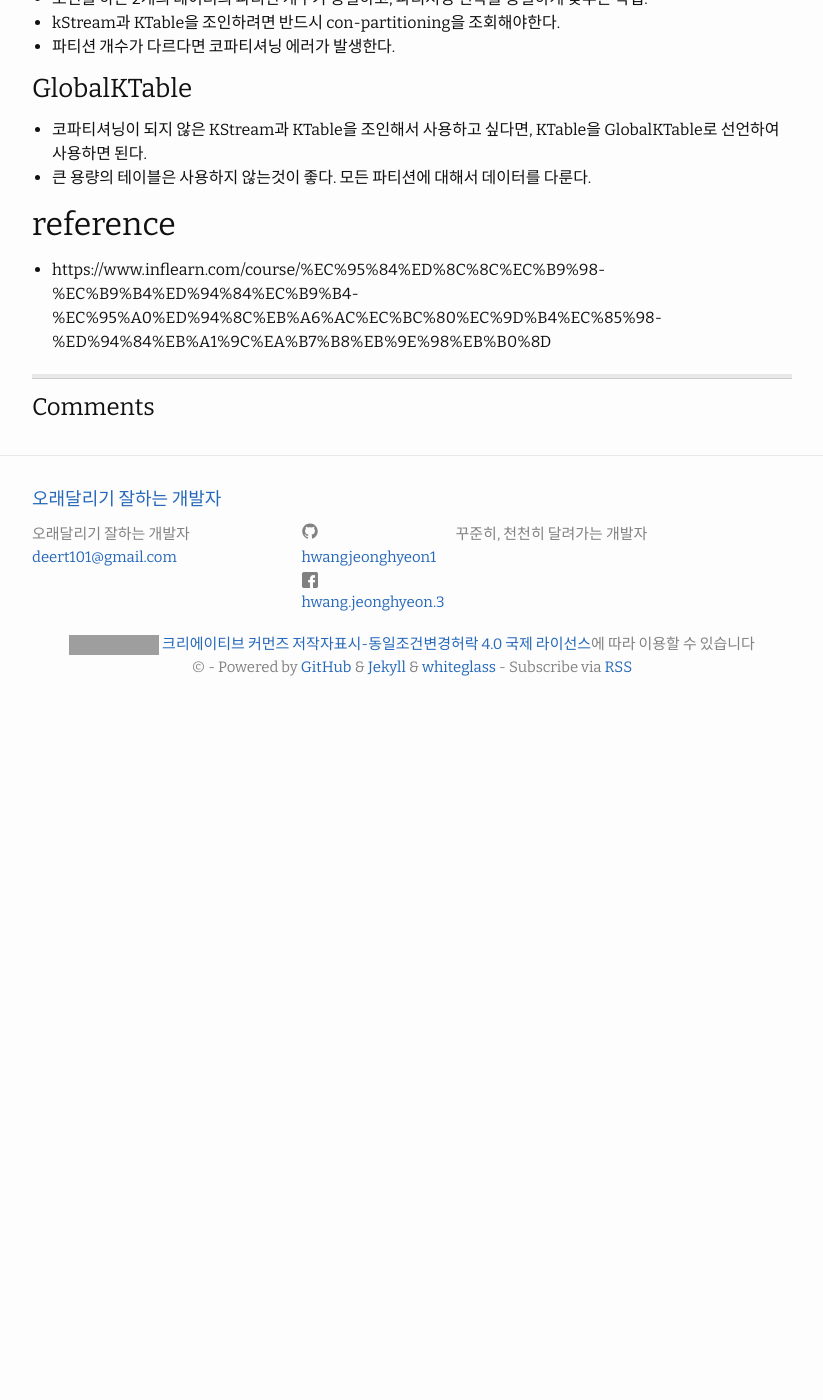
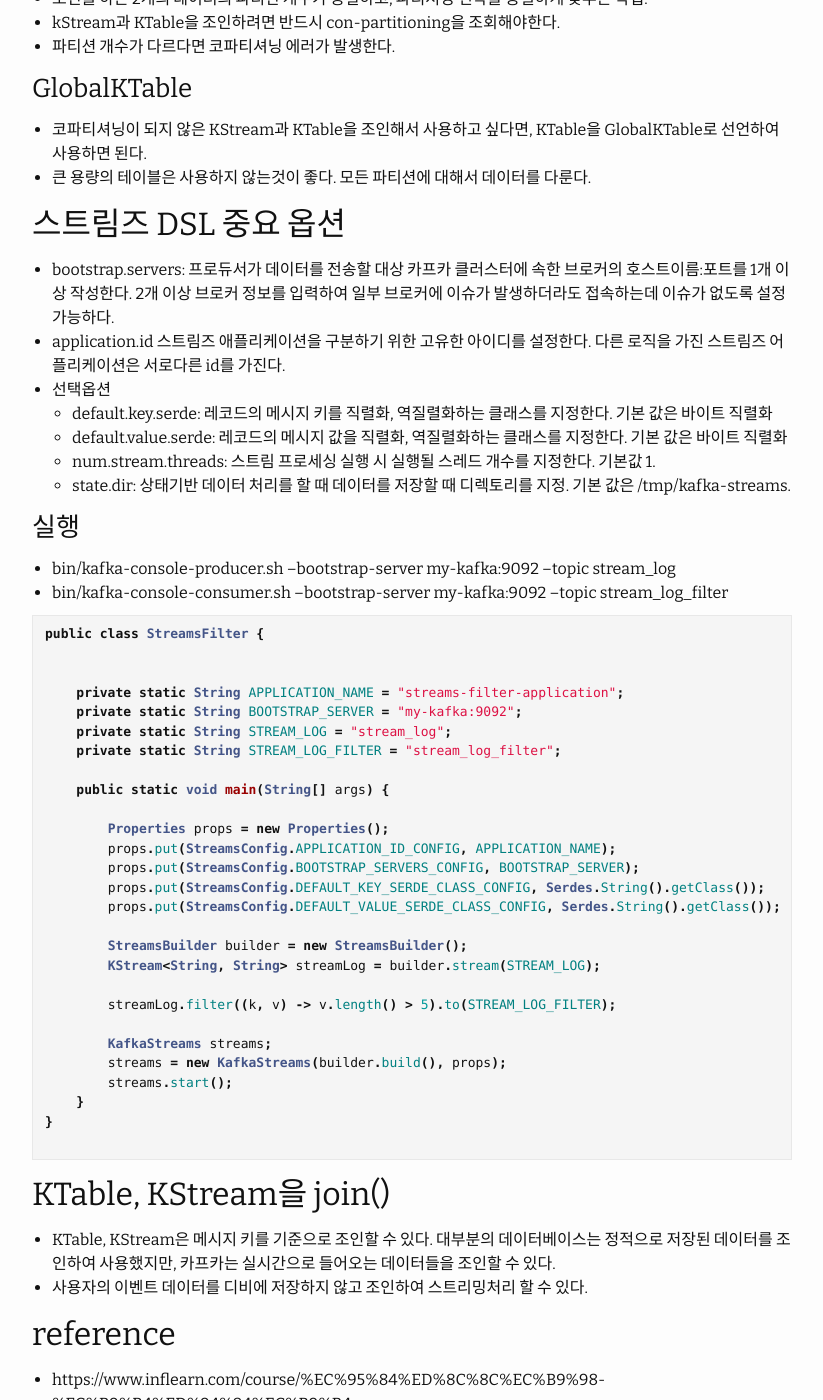
Before and after one commit to HWANGJEONGHYEON1/HWANGJEONGHYEON1.github.io, a Jekyll site: the page built from _posts/2022-10-14-kafka-study5.md, in a window 1280 px wide and 1400 px high, scrolled down 1634 px. Shown: the whole window, without its empty margins (228-1051 px from the left). Built offline with Jekyll 4.4.1, drawn with Linux system fonts in a browser that asks for light colours; comment, search, counter and statistics services are not loaded; before the commit the page ends 2342 px from its top, so only the background shows below that; grey boxes are pictures that could not be loaded.

Commit message:
[study] kafka-5 Kstream, Ktable, Join()

````diff
--- a/_posts/2022-10-14-kafka-study5.md
+++ b/_posts/2022-10-14-kafka-study5.md
@@ -68,6 +68,55 @@ categories: kafka
 - 코파티셔닝이 되지 않은 KStream과 KTable을 조인해서 사용하고 싶다면, KTable을 GlobalKTable로 선언하여 사용하면 된다.
 - 큰 용량의 테이블은 사용하지 않는것이 좋다. 모든 파티션에 대해서 데이터를 다룬다.
 
+## 스트림즈 DSL 중요 옵션
+- bootstrap.servers: 프로듀서가 데이터를 전송할 대상 카프카 클러스터에 속한 브로커의 호스트이름:포트를 1개 이상 작성한다. 2개 이상 브로커 정보를 입력하여 일부 브로커에 이슈가 발생하더라도 접속하는데 이슈가 없도록 설정 가능하다.
+- application.id 스트림즈 애플리케이션을 구분하기 위한 고유한 아이디를 설정한다. 다른 로직을 가진 스트림즈 어플리케이션은 서로다른 id를 가진다.
+- 선택옵션
+    - default.key.serde: 레코드의 메시지 키를 직렬화, 역질렬화하는 클래스를 지정한다. 기본 값은 바이트 직렬화
+    - default.value.serde: 레코드의 메시지 값을 직렬화, 역질렬화하는 클래스를 지정한다. 기본 값은 바이트 직렬화
+    - num.stream.threads: 스트림 프로세싱 실행 시 실행될 스레드 개수를 지정한다. 기본값 1.
+    - state.dir: 상태기반 데이터 처리를 할 때 데이터를 저장할 때 디렉토리를 지정. 기본 값은 /tmp/kafka-streams.
+
+### 실행
+- bin/kafka-console-producer.sh --bootstrap-server my-kafka:9092 --topic stream_log
+- bin/kafka-console-consumer.sh --bootstrap-server my-kafka:9092 --topic stream_log_filter
+
+```java
+public class StreamsFilter {
+
+
+    private static String APPLICATION_NAME = "streams-filter-application";
+    private static String BOOTSTRAP_SERVER = "my-kafka:9092";
+    private static String STREAM_LOG = "stream_log";
+    private static String STREAM_LOG_FILTER = "stream_log_filter";
+
+    public static void main(String[] args) {
+
+        Properties props = new Properties();
+        props.put(StreamsConfig.APPLICATION_ID_CONFIG, APPLICATION_NAME);
+        props.put(StreamsConfig.BOOTSTRAP_SERVERS_CONFIG, BOOTSTRAP_SERVER);
+        props.put(StreamsConfig.DEFAULT_KEY_SERDE_CLASS_CONFIG, Serdes.String().getClass());
+        props.put(StreamsConfig.DEFAULT_VALUE_SERDE_CLASS_CONFIG, Serdes.String().getClass());
+
+        StreamsBuilder builder = new StreamsBuilder();
+        KStream<String, String> streamLog = builder.stream(STREAM_LOG);
+
+        streamLog.filter((k, v) -> v.length() > 5).to(STREAM_LOG_FILTER);
+
+        KafkaStreams streams;
+        streams = new KafkaStreams(builder.build(), props);
+        streams.start();
+    }
+}
+
+```
+
+## KTable, KStream을 join()
+- KTable, KStream은 메시지 키를 기준으로 조인할 수 있다. 대부분의 데이터베이스는 정적으로 저장된 데이터를 조인하여 사용했지만, 카프카는 실시간으로 들어오는 데이터들을 조인할 수 있다.
+- 사용자의 이벤트 데이터를 디비에 저장하지 않고 조인하여 스트리밍처리 할 수 있다.
+
+
+
 
 ## reference
 - https://www.inflearn.com/course/%EC%95%84%ED%8C%8C%EC%B9%98-%EC%B9%B4%ED%94%84%EC%B9%B4-%EC%95%A0%ED%94%8C%EB%A6%AC%EC%BC%80%EC%9D%B4%EC%85%98-%ED%94%84%EB%A1%9C%EA%B7%B8%EB%9E%98%EB%B0%8D
````
Also changed, not shown: _posts/2022-10-17-aws-conference.md (+2 -0 lines), _posts/2022-10-18-google-conference.md (added, +65 -0 lines).
